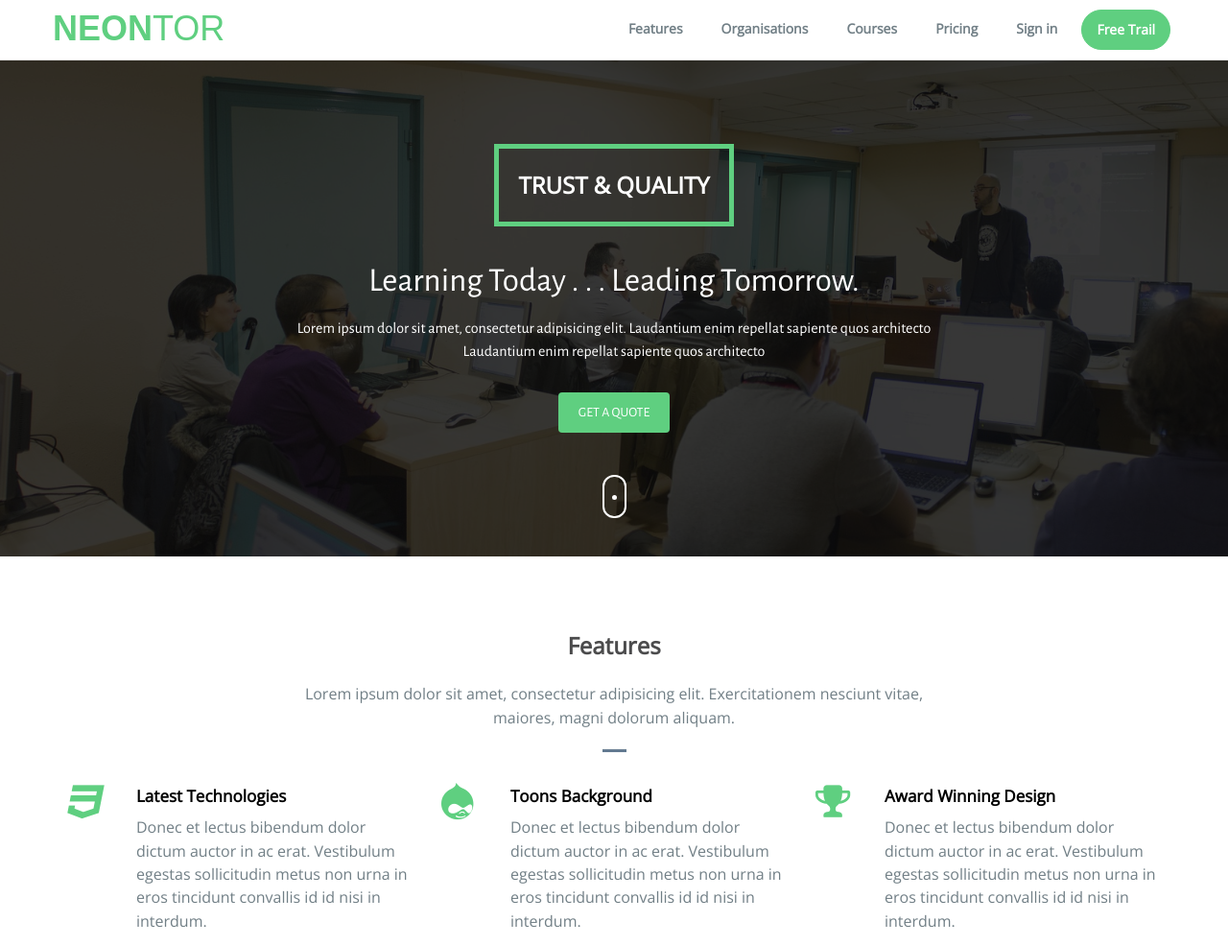
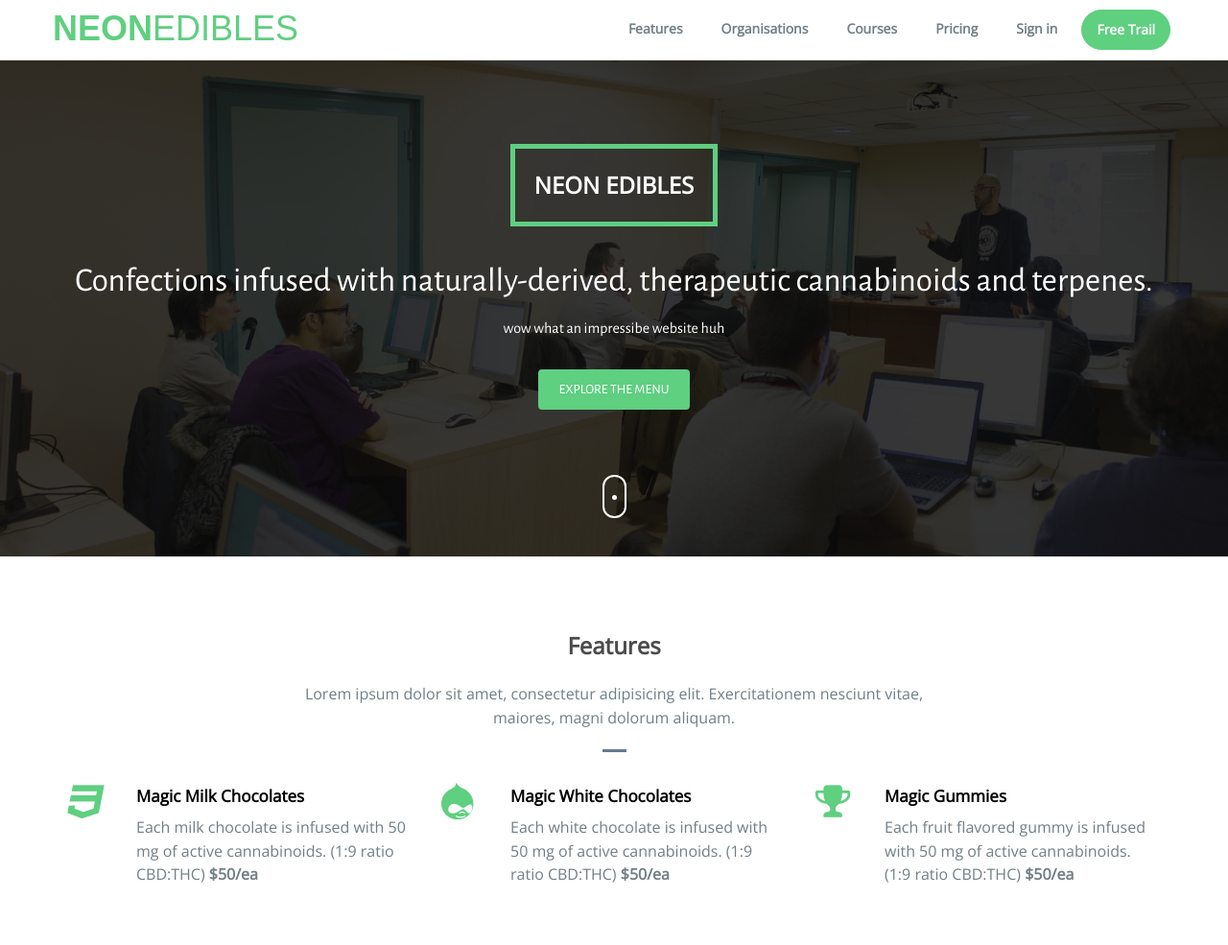
Before and after one commit to neonedibles/neonedibles.github.io, a plain HTML site: page index.html in a window 1280 px wide. Shown: the top 985 px of the page at 96% size. Drawn offline with nearby package versions, Linux system fonts and the light colour scheme; a web font is replaced by a local one.

Commit message:
Update index.html

```diff
--- a/index.html
+++ b/index.html
@@ -32,7 +32,7 @@
           <span class="icon-bar"></span>
           <span class="icon-bar"></span>
         </button>
-        <a class="navbar-brand" href="index.html">NEON<span>tor</span></a>
+        <a class="navbar-brand" href="index.html">NEON<span>EDIBLES</span></a>
       </div>
       <div class="collapse navbar-collapse" id="myNavbar">
         <ul class="nav navbar-nav navbar-right">
@@ -105,12 +105,12 @@
         <div class="row">
           <div class="banner-text text-center">
             <div class="text-border">
-              <h2 class="text-dec">Trust & Quality</h2>
+              <h2 class="text-dec">NEON EDIBLES</h2>
             </div>
             <div class="intro-para text-center quote">
-              <p class="big-text">Learning Today . . . Leading Tomorrow.</p>
-              <p class="small-text">Lorem ipsum dolor sit amet, consectetur adipisicing elit. Laudantium enim repellat sapiente quos architecto<br>Laudantium enim repellat sapiente quos architecto</p>
-              <a href="#footer" class="btn get-quote">GET A QUOTE</a>
+              <p class="big-text">Confections infused with naturally-derived, therapeutic cannabinoids and terpenes.</p>
+              <p class="small-text">wow what an impressibe website huh</p>
+              <a href="#feature" class="btn get-quote">EXPLORE THE MENU</a>
             </div>
             <a href="#feature" class="mouse-hover">
               <div class="mouse"></div>
@@ -134,8 +134,8 @@
           <div class="fea">
             <div class="col-md-4">
               <div class="heading pull-right">
-                <h4>Latest Technologies</h4>
-                <p>Donec et lectus bibendum dolor dictum auctor in ac erat. Vestibulum egestas sollicitudin metus non urna in eros tincidunt convallis id id nisi in interdum.</p>
+                <h4>Magic Milk Chocolates</h4>
+                <p>Each milk chocolate is infused with 50 mg of active cannabinoids. (1:9 ratio CBD:THC) <b>$50/ea</b></p>
               </div>
               <div class="fea-img pull-left">
                 <i class="fa fa-css3"></i>
@@ -145,8 +145,8 @@
           <div class="fea">
             <div class="col-md-4">
               <div class="heading pull-right">
-                <h4>Toons Background</h4>
-                <p>Donec et lectus bibendum dolor dictum auctor in ac erat. Vestibulum egestas sollicitudin metus non urna in eros tincidunt convallis id id nisi in interdum.</p>
+                <h4>Magic White Chocolates</h4>
+                <p>Each white chocolate is infused with 50 mg of active cannabinoids. (1:9 ratio CBD:THC) <b>$50/ea</b></p>
               </div>
               <div class="fea-img pull-left">
                 <i class="fa fa-drupal"></i>
@@ -156,8 +156,8 @@
           <div class="fea">
             <div class="col-md-4">
               <div class="heading pull-right">
-                <h4>Award Winning Design</h4>
-                <p>Donec et lectus bibendum dolor dictum auctor in ac erat. Vestibulum egestas sollicitudin metus non urna in eros tincidunt convallis id id nisi in interdum.</p>
+                <h4>Magic Gummies</h4>
+                <p>Each fruit flavored gummy is infused with 50 mg of active cannabinoids. (1:9 ratio CBD:THC) <b>$50/ea</b></p>
               </div>
               <div class="fea-img pull-left">
                 <i class="fa fa-trophy"></i>
```
